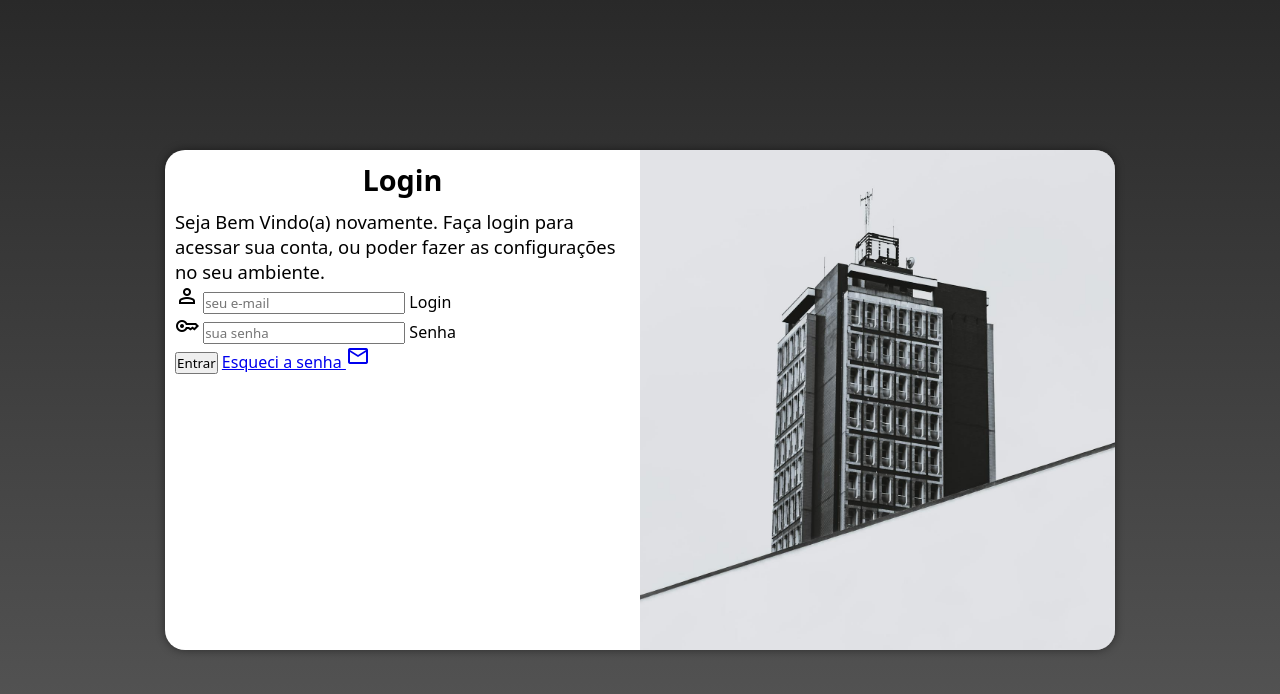
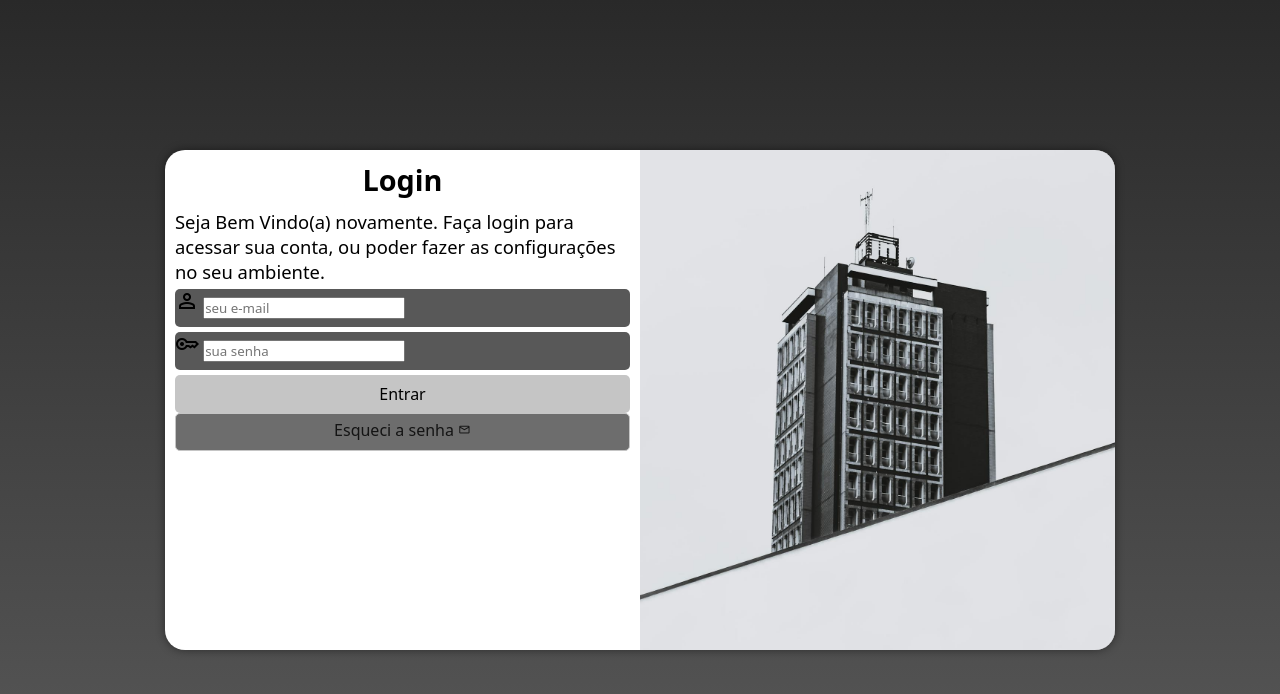
Before and after one commit to brusife/projeto-login, a plain HTML site: page index.html in a window 1280 px wide. Drawn offline with nearby package versions, Linux system fonts and the light colour scheme.

Commit message:
primeiros estilos formulario

```diff
--- a/estilos/styles.css
+++ b/estilos/styles.css
@@ -66,3 +66,61 @@ div#formulario > h1 {
 div#formulario > p {
     font-size: 0.75em;
 }
+
+form > div.campo {
+    background-color: #585858;
+    display: block;
+    width: 100%;
+    height: 38px;
+    border-radius: 5px;
+    margin: 5px 0px;
+}
+
+div.campo > label {
+    display: none;
+}
+
+div.campo > i {
+    color: white;
+    background-color: black;
+}
+
+form > input[type=submit] {
+    display: block;
+    font-size: 1em;
+    width: 100%;
+    height: 38px;
+    background-color: #c5c5c5;
+    color: black;
+    border: none;
+    border-radius: 5px;
+    cursor: pointer;
+}
+
+form > input[type=submit]:hover {
+    background-color: #292929;
+    color: rgb(255, 255, 255);
+}
+
+form > a.botao {
+    display: block;
+    text-align: center;
+    font-size: 1em;
+    width: 100%;
+    height: 38px;
+    padding-top: 5px;
+    background-color: #6d6d6d;
+    color: #141414;
+    border: 1px solid #c5c5c5;
+    border-radius: 5px;
+    text-decoration: none;
+}
+
+form > a.botao:hover {
+    background-color: #292929;
+    color: white;
+}
+
+form > a.botao > i {
+    font-size: 0.8em;
+}
--- a/index.html
+++ b/index.html
@@ -33,7 +33,7 @@
                         <label for="isenha">Senha</label>
                     </div>
                     <input type="submit" value="Entrar">
-                    <a href="esqueci.html">Esqueci a senha <i class="material-symbols-outlined">mail</i></a>
+                    <a href="esqueci.html" class="botao">Esqueci a senha <i class="material-symbols-outlined">mail</i></a>
                 </form>
             </div>
         </section>
```
